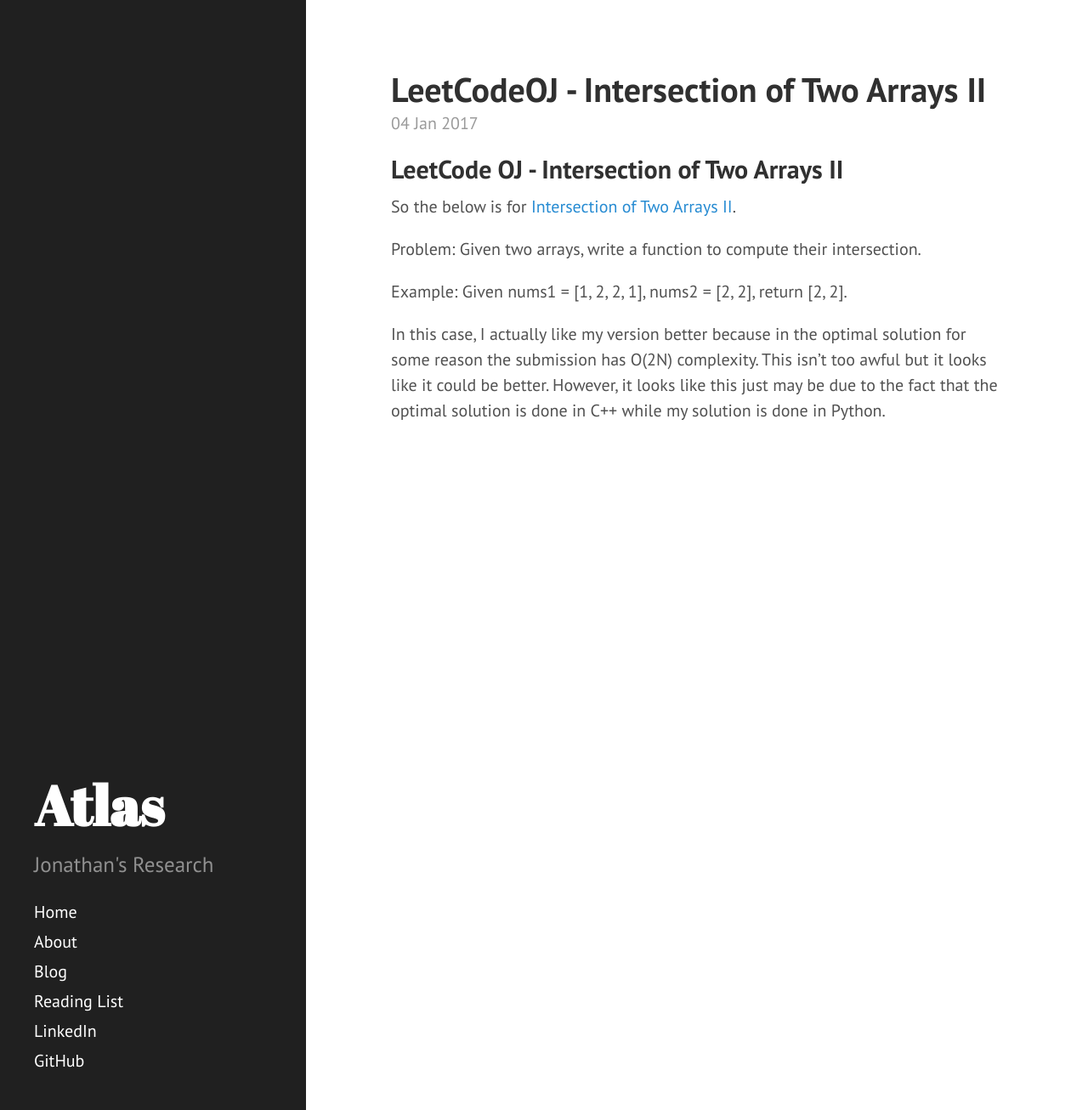
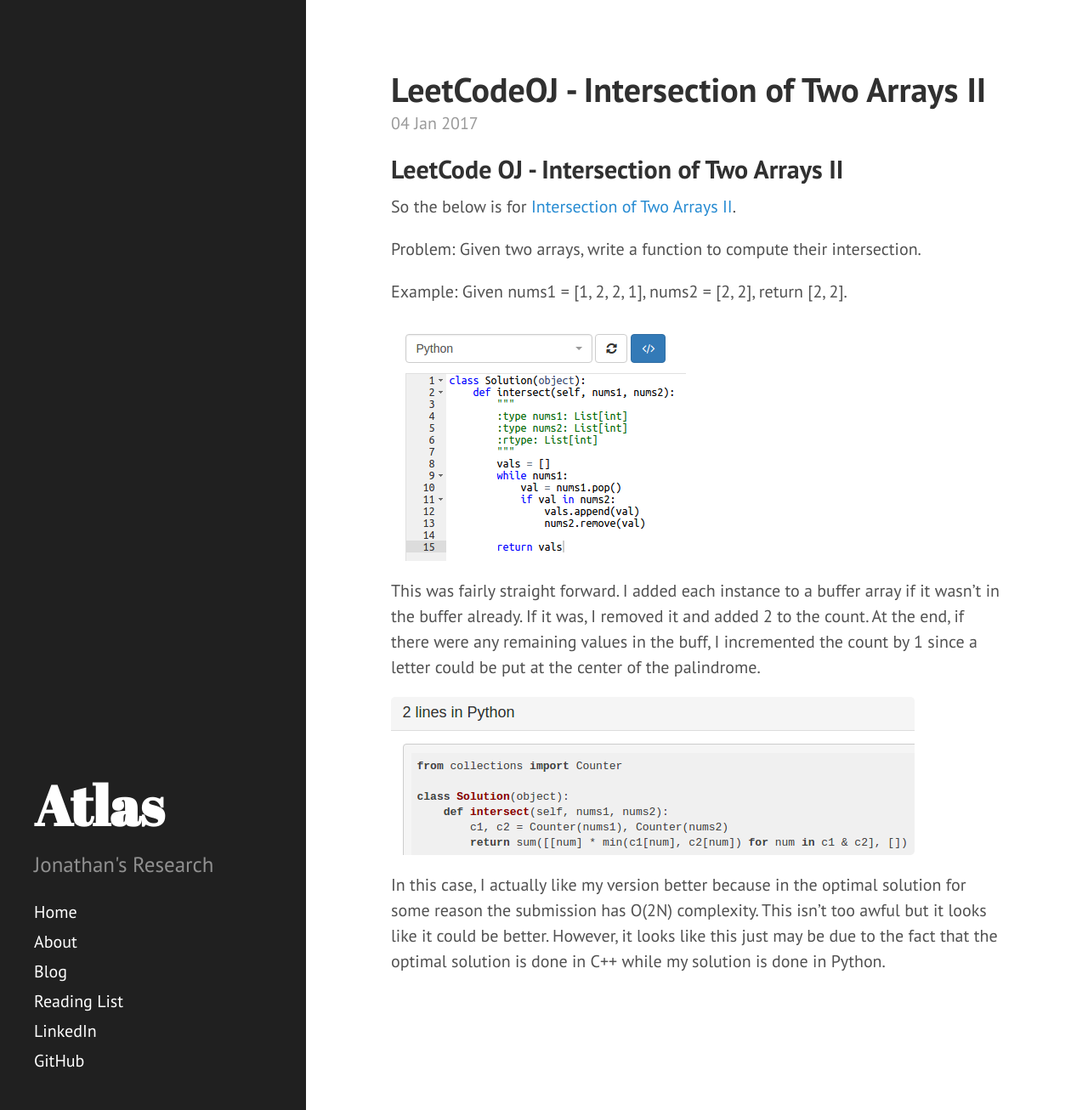
Before and after one commit to JonathanJohann/Research, a Jekyll site: the page built from _posts/Scratch_Pad/2017-01-04-Intersection-of-Two-Arrays-II.md, in a window 1280 px wide and 1306 px high. Shown: the whole window at 85% size. Built offline with Jekyll 4.4.1, drawn with Linux system fonts in a browser that asks for light colours; Markdown is read by kramdown in place of the engine named in the settings.

Commit message:
Update 2017-01-04-Intersection-of-Two-Arrays-II.md

```diff
--- a/_posts/Scratch_Pad/2017-01-04-Intersection-of-Two-Arrays-II.md
+++ b/_posts/Scratch_Pad/2017-01-04-Intersection-of-Two-Arrays-II.md
@@ -17,5 +17,10 @@
 Example:
 Given nums1 = [1, 2, 2, 1], nums2 = [2, 2], return [2, 2].
 
+![png](https://raw.githubusercontent.com/JonathanJohann/Research/master/_posts/Scratch_Pad/Pics/intersection_two_arrays_ii.png)
+
+This was fairly straight forward. I added each instance to a buffer array if it wasn't in the buffer already. If it was, I removed it and added 2 to the count. At the end, if there were any remaining values in the buff, I incremented the count by 1 since a letter could be put at the center of the palindrome.
+
+![png](https://raw.githubusercontent.com/JonathanJohann/Research/master/_posts/Scratch_Pad/Pics/optimal_intersection_two_arrays_ii.png)
 
 In this case, I actually like my version better because in the optimal solution for some reason the submission has O(2N) complexity. This isn't too awful but it looks like it could be better. However, it looks like this just may be due to the fact that the optimal solution is done in C++ while my solution is done in Python.
```
